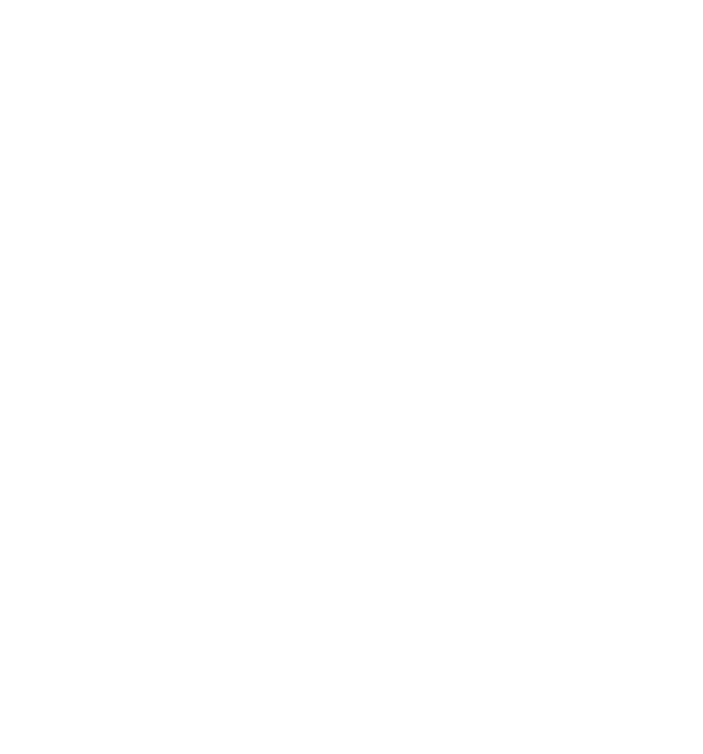
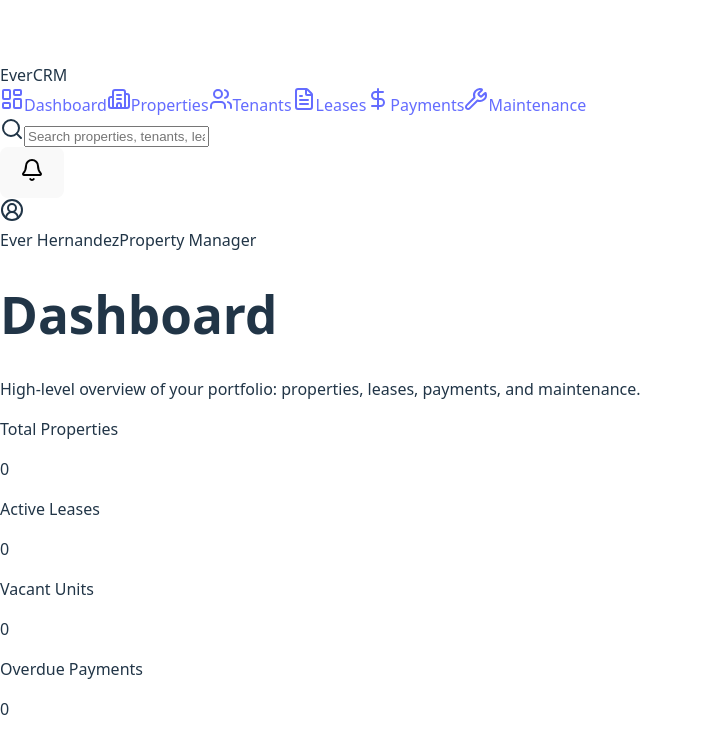
Before and after one commit to Blueavian9/CESAR_CRM, a React (Vite) app: page /dashboard in a window 1280 px wide. Shown: the top 754 px of the page, without its empty margins (0-703 px from the left). Built offline with nearby package versions, Linux system fonts and the light colour scheme.

Commit message:
Updated AppRouter.tsx

```diff
--- a/src/app/routes/AppRouter.tsx
+++ b/src/app/routes/AppRouter.tsx
@@ -10,16 +10,20 @@
 const AppRouter = () => {
   return (
     <Routes>
-      {/* All authenticated routes share the main layout */}
-      <Route element={<Layout />}>
-        <Route path="/dashboard" element={<DashboardPage />} />
-        <Route path="/properties" element={<PropertiesPage />} />
-        <Route path="/tenants" element={<TenantsPage />} />
-        <Route path="/leases" element={<LeasesPage />} />
-        <Route path="/payments" element={<PaymentsPage />} />
-        <Route path="/maintenance" element={<MaintenancePage />} />
-        {/* Default redirect */}
-        <Route path="*" element={<Navigate to="/dashboard" replace />} />
+      {/* Root layout for all authenticated routes */}
+      <Route path="/" element={<Layout />}>
+        {/* When user hits "/", send them to /dashboard */}
+        <Route index element={<Navigate to="dashboard" replace />} />
+
+        <Route path="dashboard" element={<DashboardPage />} />
+        <Route path="properties" element={<PropertiesPage />} />
+        <Route path="tenants" element={<TenantsPage />} />
+        <Route path="leases" element={<LeasesPage />} />
+        <Route path="payments" element={<PaymentsPage />} />
+        <Route path="maintenance" element={<MaintenancePage />} />
+
+        {/* Fallback for unknown routes */}
+        <Route path="*" element={<Navigate to="dashboard" replace />} />
       </Route>
     </Routes>
   );
--- a/src/main.tsx
+++ b/src/main.tsx
@@ -1,11 +1,13 @@
 import React from "react";
 import ReactDOM from "react-dom/client";
 import { BrowserRouter } from "react-router-dom";
+import AppRouter from "./app/routes/AppRouter";
 import "./index.css";
 
 ReactDOM.createRoot(document.getElementById("root") as HTMLElement).render(
   <React.StrictMode>
     <BrowserRouter>
+      <AppRouter />
     </BrowserRouter>
   </React.StrictMode>
 );
```
